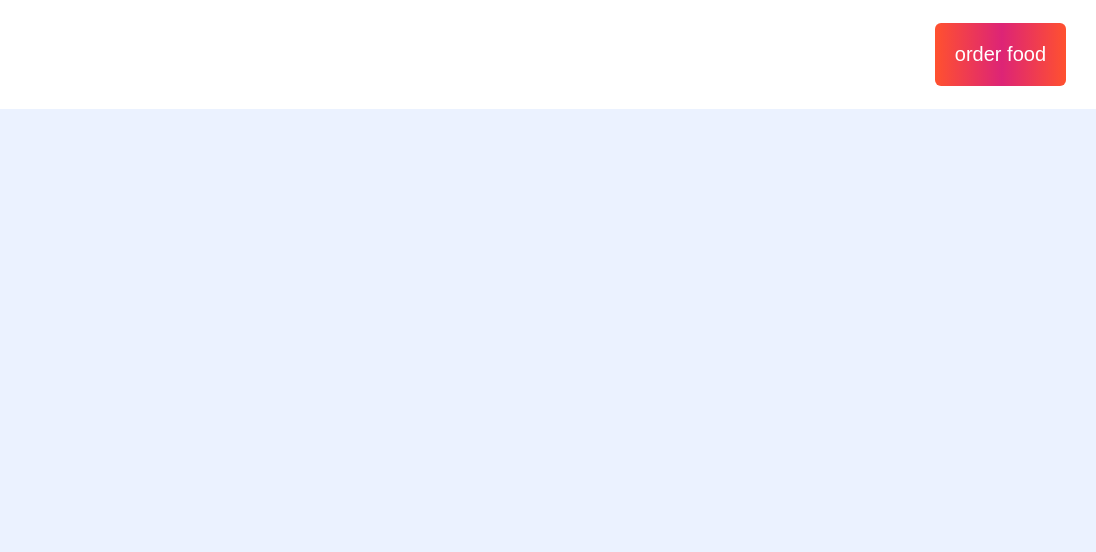
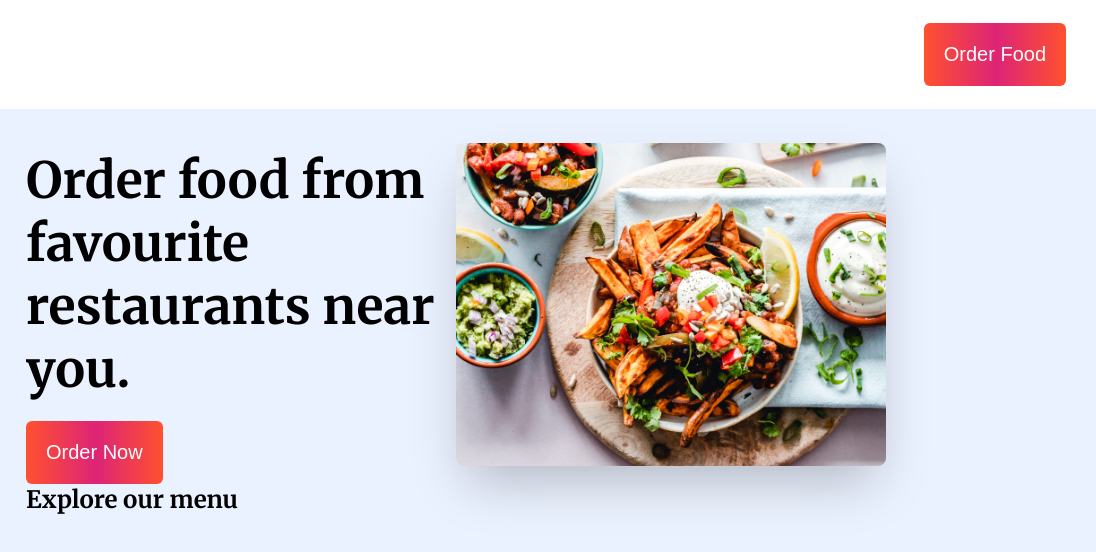
Before and after one commit to AdarshKaturi/Project1, a plain HTML site: page index.html in a window 1280 px wide. Shown: the full height of the page, 184-1280 px from the left. Drawn offline with Linux system fonts and the light colour scheme.

Commit message:
container done

```diff
--- a/index.html
+++ b/index.html
@@ -13,13 +13,33 @@
 <body>
     <header>
         <nav class="navbar">
-        <div class="navbar__brand">
-            <img src="Asset/logo.png" alt="logo" class="navbar__brand"/>
-         </div>
-        <div class="navbar__nav__items">
-            <button class="nav__item"> order food </button>
-        </div>
+            <div class="navbar__brand">
+                 <img src="Asset/logo.png" alt="logo" class="navbar__logo"/>
+            </div>
+            <div class="navbar__nav__items">
+                 <button class="button__primary"> Order Food </button>
+            </div>
         </nav>
     </header>
+    <main class="container">
+        <!--Hero Section-->
+        <section class="hero__container">
+        <div class="hero__image__container">
+            <img src="Asset/hero.jpg" alt="hero image" class="hero__image" />
+        </div>
+        <div class="hero__description">
+        <h1 class="hero__text"> Order food from favourite restaurants near you.</h1>
+        <button class="button__primary">Order Now</button>
+        </div>
+        </section>
+        <!--explore menu-->
+        <section class="explore__menu__container">
+            <h1 class="explore__menu__text">Explore our menu</h1>
+            <div class="explore__menu__lists">
+
+            </div>
+        </section>
+
+    </main>
 </body>
 </html>
--- a/style.css
+++ b/style.css
@@ -1,30 +1,15 @@
 *{
     margin:0;
     padding:0;
-    box-sizing: border-box;/* to box model */
+    box-sizing: border-box;/* to box model */ /*for browswers like opera and safari */
 }
 body{
     font-family: "Merriweather", serif;
     background-color: #ebf2ff;
 
 }
-
-.navbar{
-    display: flex;
-    align-items: center;
-    justify-content: space-around;
-    background-color: #fff;
-}
-
-.navbar__brand{
-    width: 100px;
-
-}
-.navbar__logo{
-    width:100%;
-}
-
-.nav__item{
+.button__primary{ /*we declared button globally because we can then use the same button class in multiple areas without violating
+    the rules */
     background-image:linear-gradient( to right,
     #ff512f 0%,
     #dd2476 51%,
@@ -36,24 +21,82 @@ body{
     border-radius: 6px;
     cursor: pointer;
 }
+.container{
+    max-width: 100%;
+    padding:0px 20px;
+    margin:0 auto; /*used to allign the elements in the center if instead of this u used flex to align the first two elements it would
+    apply only to the both of them and wouldn't keep all the items in the center */
+}
+
+.navbar{
+    display: flex;
+    align-items: center;
+    justify-content: space-around;
+    background-color: #fff;
+}
+
+.navbar__brand{ /*name of the div class tag */
+    width: 100px;
+
+}
+.navbar__logo{
+    width:100%;
+}
+
+
 .nav__item:hover{
    border: 2px solid pink;
 
+}
+.hero__image__container{ /*name of the div class tag*/
+    width: 100%;
+}
+.hero__image{
+    width:100%;
+    border-radius: 8px;
+    box-shadow: 0 25px 50px -12px rgba(0,0,0,0.25);
+}
+.hero__text{
+    font-size: 30px;
+    margin: 20px 0px;
 }
 @media (min-width:768px){
     .navbar{
         justify-content: space-between;
         padding: 2px 30px;
     }
+   .hero__container{
+       margin-top: 20px;
+       display: flex;
+       flex-direction: row-reverse;
+       align-items: center;
+
+   }
 }
 
 @media (min-width:1020px){
+    .container{
+        max-width: 900px;
+    }
     .navbar__brand{
         width:150px;
 
     }
-    .nav__item{
+    .button__primary{
         padding: 20px;
         font-size: 20px;
     }
+    .hero__description{
+        width: 100%;
+    }
+    .hero__text{
+        font-size: 50px;
+    }
 }
+@media (min-width: 1400px)
+    { .container{
+        max-width: 1250px;
+    }
+
+
+}
```
